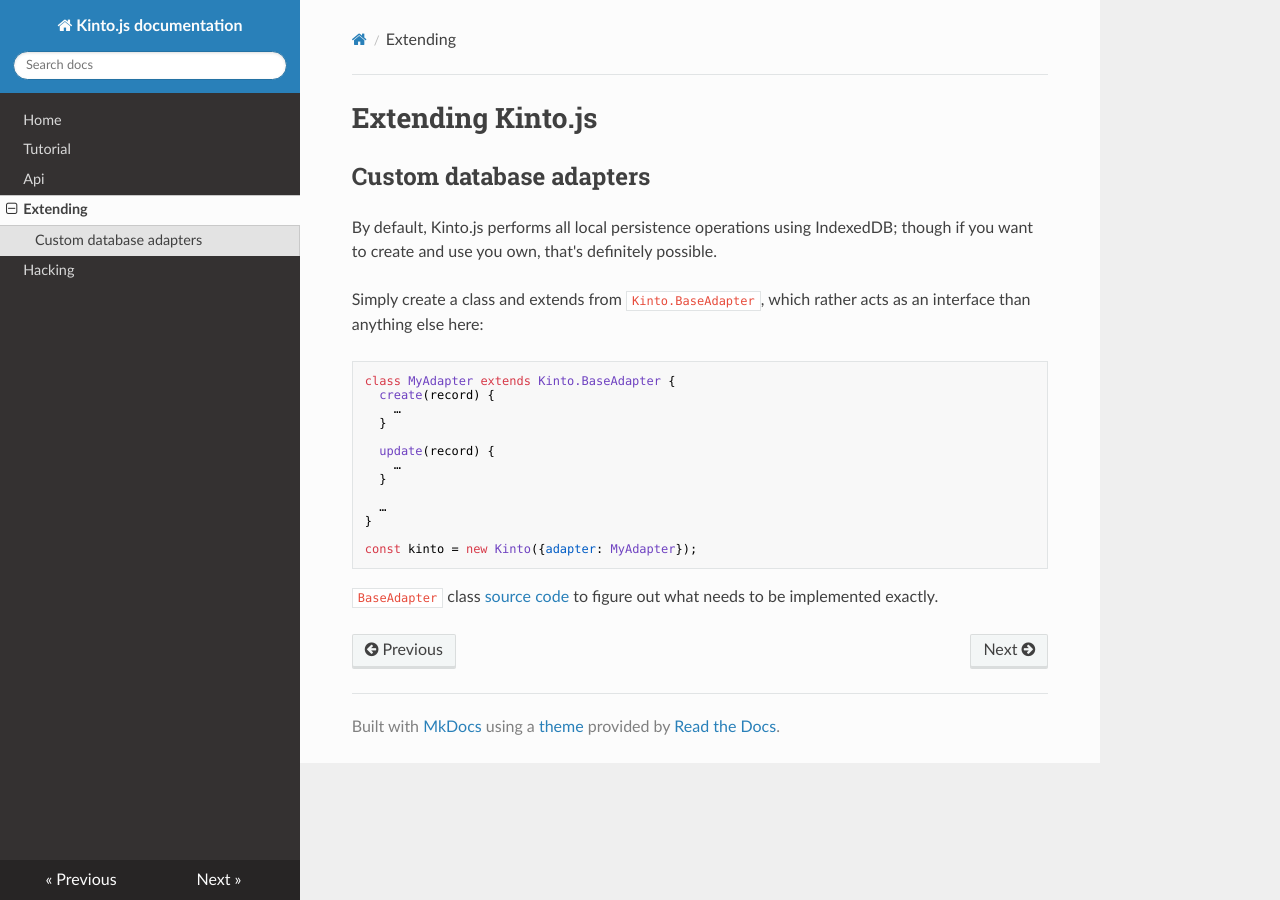
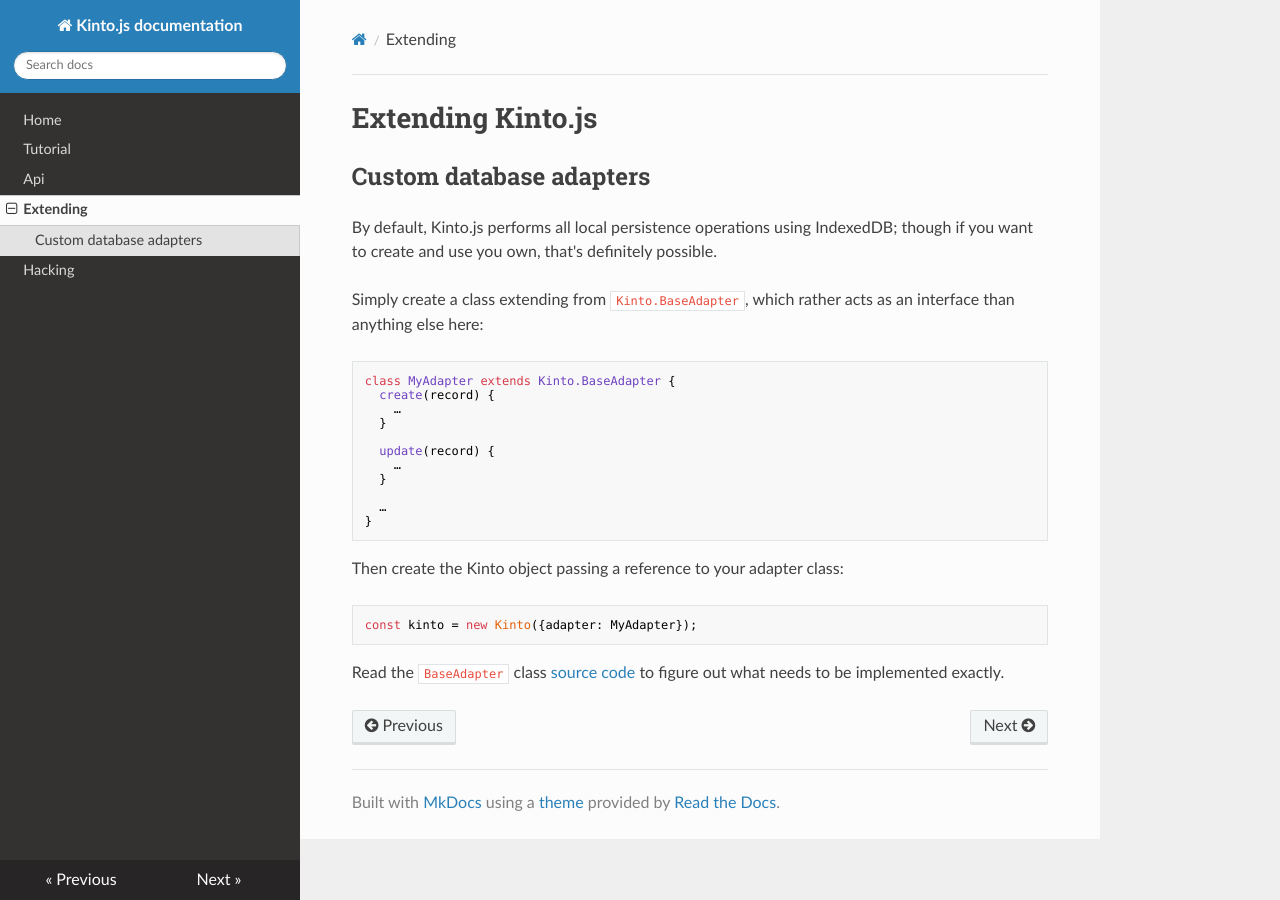
Before and after one commit to Kinto/kinto.js, an MkDocs documentation site: the page built from docs/extending.md, in a window 1280 px wide. Built offline with MkDocs 1.6.1, drawn with Linux system fonts in a browser that asks for light colours; nearby versions of some CDN libraries; old or Windows-style settings are respelled for this version of MkDocs.

Commit message:
@natim review.

````diff
--- a/docs/extending.md
+++ b/docs/extending.md
@@ -4,7 +4,7 @@
 
 By default, Kinto.js performs all local persistence operations using IndexedDB; though if you want to create and use you own, that's definitely possible.
 
-Simply create a class and extends from `Kinto.BaseAdapter`, which rather acts as an interface than anything else here:
+Simply create a class extending from `Kinto.BaseAdapter`, which rather acts as an interface than anything else here:
 
 ```js
 class MyAdapter extends Kinto.BaseAdapter {
@@ -18,8 +18,12 @@
 
   …
 }
+```
 
+Then create the Kinto object passing a reference to your adapter class:
+
+```
 const kinto = new Kinto({adapter: MyAdapter});
 ```
 
-`BaseAdapter` class [source code](https://github.com/mozilla-services/kinto.js/blob/master/src/adapters/base.js) to figure out what needs to be implemented exactly.
+Read the `BaseAdapter` class [source code](https://github.com/mozilla-services/kinto.js/blob/master/src/adapters/base.js) to figure out what needs to be implemented exactly.
````
Also changed, not shown: 1 other file.
